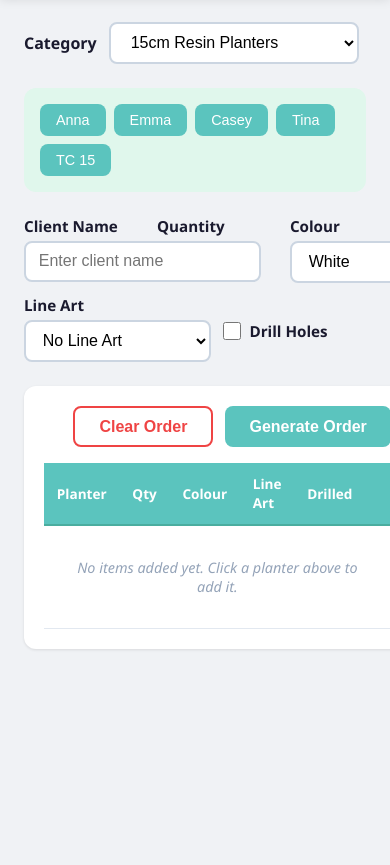
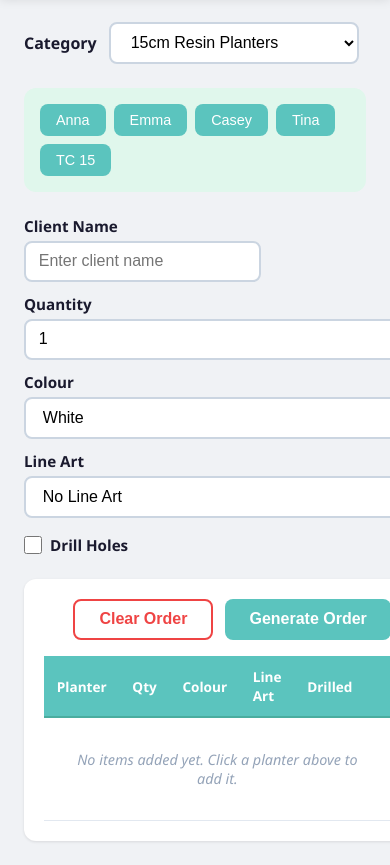
Before and after one commit to Thornhill420/horti-couture-order-app, a website: page index.html in a window 390 px wide. Shown: the part 82-947 px from the top of the page. Before the commit the page ends 844 px from the top, so only its background shows below. Drawn offline with nearby package versions, Linux system fonts and the light colour scheme; no server answers.

Commit message:
Fix mobile overlap by stacking input fields vertically

```diff
--- a/style.css
+++ b/style.css
@@ -352,14 +352,20 @@ tr:hover td {
   }
 
   .left-panel {
-    flex-direction: row;
-    flex-wrap: wrap;
+    flex-direction: column;
     gap: 0.75rem;
   }
 
   .input-group {
-    flex: 1;
-    min-width: 120px;
+    min-width: 0;
+  }
+
+  .autocomplete-wrapper {
+    max-width: 100%;
+  }
+
+  .input-group input[type="number"] {
+    width: 100%;
   }
 
   .logo-img {
```
